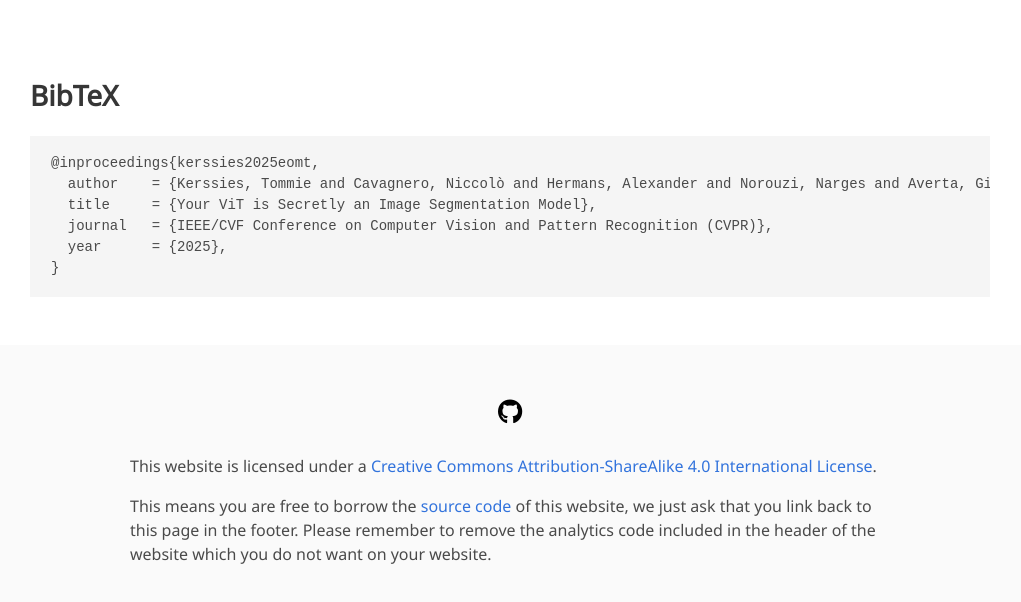
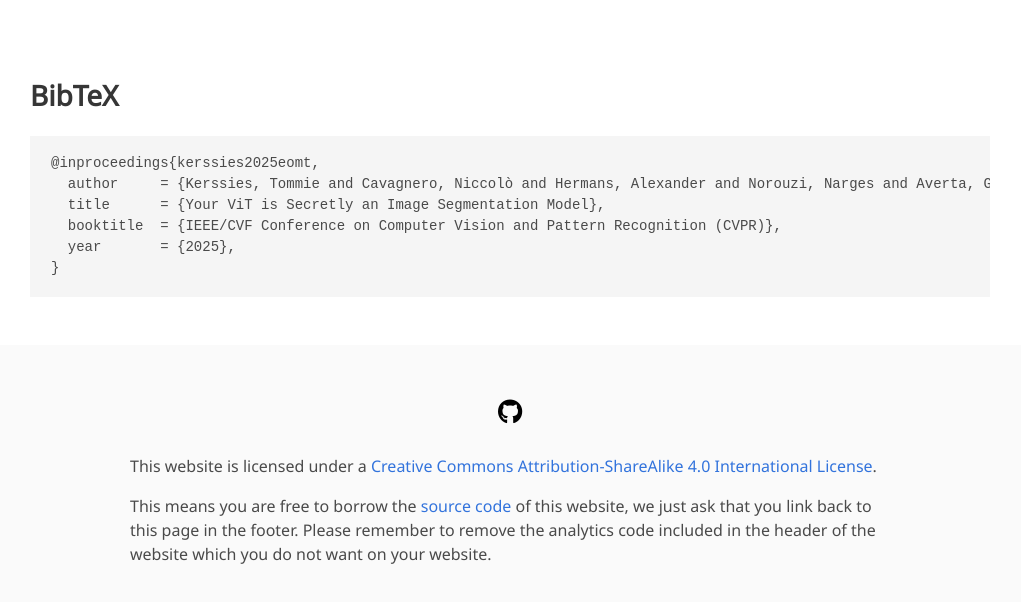
Before and after one commit to xi-loong/eomt, a plain HTML site: page docs/index.html in a window 1280 px wide. Shown: the part 1814-2416 px from the top of the page, without its empty margins (130-1151 px from the left). Drawn offline with nearby package versions, Linux system fonts and the light colour scheme; some icons are missing; a web font is replaced by a local one.

Commit message:
Update index.html

```diff
--- a/docs/index.html
+++ b/docs/index.html
@@ -180,10 +180,10 @@
   <div class="container is-max-desktop content">
     <h2 class="title">BibTeX</h2>
     <pre><code>@inproceedings{kerssies2025eomt,
-  author    = {Kerssies, Tommie and Cavagnero, Niccolò and Hermans, Alexander and Norouzi, Narges and Averta, Giuseppe and Leibe, Bastian and Dubbelman, Gijs and de Geus, Daan},
-  title     = {Your ViT is Secretly an Image Segmentation Model},
-  journal   = {IEEE/CVF Conference on Computer Vision and Pattern Recognition (CVPR)},
-  year      = {2025},
+  author     = {Kerssies, Tommie and Cavagnero, Niccolò and Hermans, Alexander and Norouzi, Narges and Averta, Giuseppe and Leibe, Bastian and Dubbelman, Gijs and de Geus, Daan},
+  title      = {Your ViT is Secretly an Image Segmentation Model},
+  booktitle  = {IEEE/CVF Conference on Computer Vision and Pattern Recognition (CVPR)},
+  year       = {2025},
 }</code></pre>
   </div>
 </section>
```
